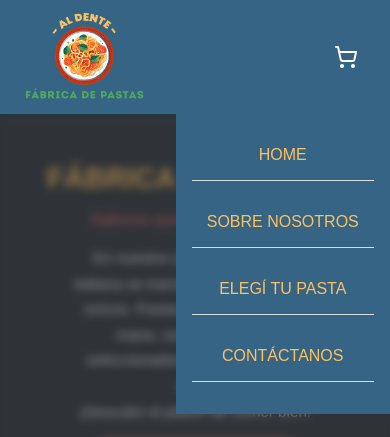
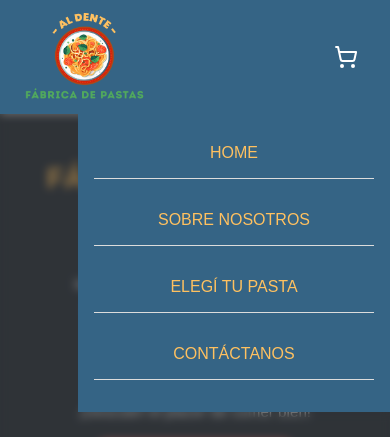
Before and after one commit to NoeliaPerdomo/PF-JavaScript-FabricadePastas, a plain HTML site: page index.html in a window 390 px wide. Both pictures are taken after a click on the button 301 px from the left and 57 px from the top of the page. Shown: the top 437 px of the page. Drawn offline with Linux system fonts and the light colour scheme.

Commit message:
Responsive cel

```diff
--- a/css/cart.css
+++ b/css/cart.css
@@ -203,10 +203,15 @@
 /* Responsive */
 @media (max-width: 768px) {
   #cart {
-    top: 7rem; /* Ajusta la altura para que no cubra el header */
+    top: 7rem;
     max-width: 80%;
     border-radius: 0;
-    height: 100vh;
+    height: calc(100vh - 7rem);
+    z-index: 40;
+  }
+
+  #cart.active{
+    transform: translateX(0);
   }
 
   #cart li {
--- a/css/header.css
+++ b/css/header.css
@@ -167,25 +167,25 @@ body > header > form button{
 }
 
   /* Botón de menú visible solo en móvil */
+
 @media (max-width: 768px) {
 
-    body > header{
+  html, body { overflow-x: hidden; }
+
+  body:has(#navbar.active),
+  body:has(#cart.active) {
+    overflow: hidden;
+  }
+
+  body > header{
     display: flex;
     justify-content: space-between;
     align-items: center;
     padding: 0.6rem 1rem;
     position: sticky;
-    top: 0;
-    left: 0;
+    top: 0; left: 0;
     background-color: var(--color-accent);
-    z-index: 10;
-  }
-
-  body{
-    top: 0;
-    left: 0;
-    background-color: var(--color-accent);
-    z-index: 10;
+    z-index: 30;
   }
 
   body > header > a{
@@ -205,19 +205,13 @@ body > header > form button{
   }
 
   body > header > form button{
-    width: 2.5rem;
-    height: 2.5rem;
-    display: flex;
-    align-items: center;
-    justify-content: center;
-    background-color: transparent;
-    border: none;
+    width: 2.5rem; height: 2.5rem;
+    display: flex; align-items: center; justify-content: center;
+    background-color: transparent; border: none;
   }
 
   body > header > form button svg{
-    width: 2.5rem;
-    height: 2.5rem;
-    fill: var(--color-light);
+    width: 2.5rem; height: 2.5rem; fill: var(--color-light);
   }
 
   #btnMenu{
@@ -228,12 +222,12 @@ body > header > form button{
   }
 
   #navbar{
-    position: absolute;
-    top: 100%;
+    position: fixed;
+    top: 7rem;
     right: 0;
-    width: 55%;
-    max-height: fit-content;
-    height: calc(100vh - 5rem);
+    width: 80vw;
+    max-width: 420px;
+    height: calc(100vh - 7rem);
     background-color: var(--nav-bg, var(--color-accent));
     display: flex;
     flex-direction: column;
@@ -242,11 +236,11 @@ body > header > form button{
     gap: 2rem;
     transform: translateX(100%);
     transition: transform 0.3s ease-in-out;
-    z-index: 10;
+    z-index: 40;
   }
 
   #navbar.active{
-    display: flex;
+    transform: translateX(0);
   }
 
   #navbar a{
@@ -261,15 +255,12 @@ body > header > form button{
     color: var(--color-secondary);
   }
 
-  /* Fondo difuminado cuando el menú está activo */
   body::before{
     content: "";
     position: fixed;
-    z-index: 1;
-    top: 0;
-    left: 0;
-    width: 100dvw;
-    height: 100dvh;
+    z-index: 20;
+    top: 0; left: 0;
+    width: 100dvw; height: 100dvh;
     background-color: rgba(46, 46, 46, 0.5);
     backdrop-filter: blur(4px);
     display: none;
@@ -279,5 +270,4 @@ body > header > form button{
   body:has(#cart.active)::before {
     display: block;
   }
-
 }
```
